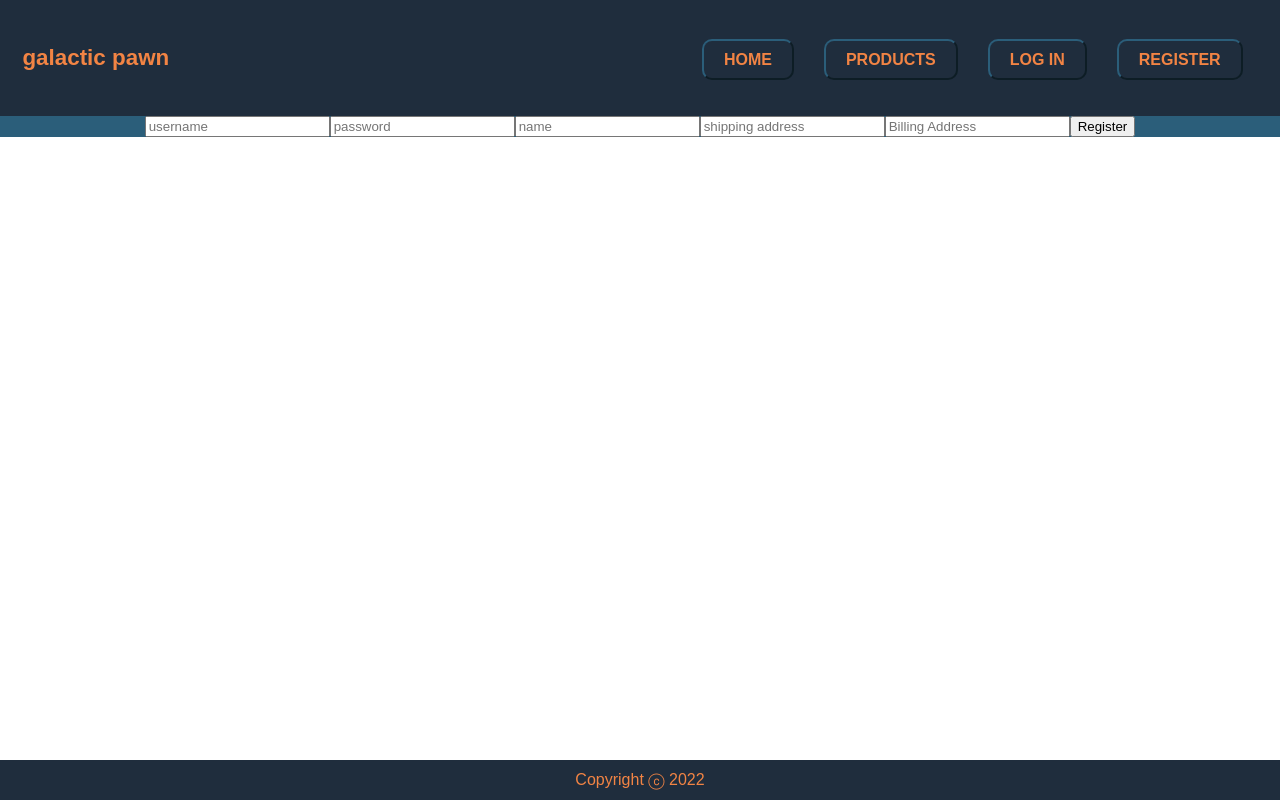
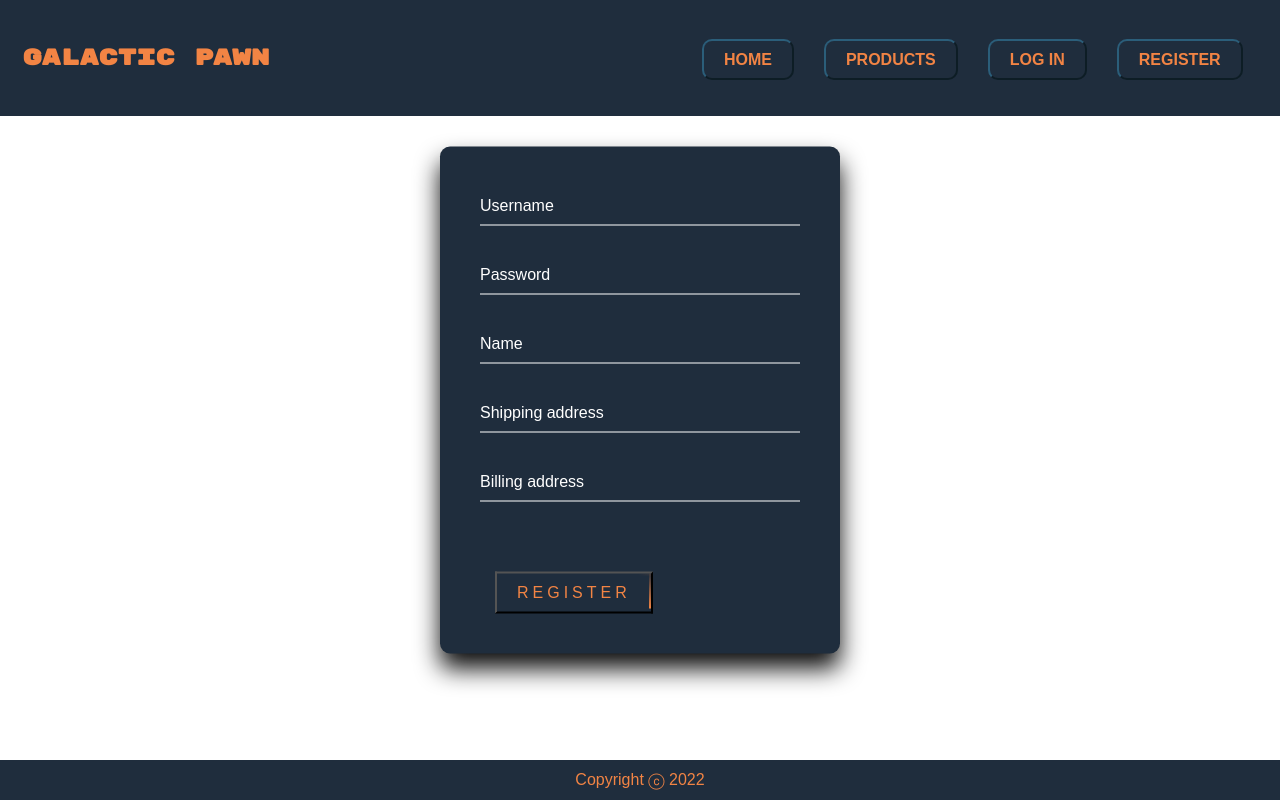
Before and after one commit to timDeHof/PawnShop-Galaxyv2.0, a React (Create React App) app: page /register in a window 1280 px wide. Built offline with nearby package versions, Linux system fonts and the light colour scheme; no server answers.

Commit message:
added CSS to register page similar to Login page

```diff
--- a/public/index.html
+++ b/public/index.html
@@ -3,6 +3,9 @@
   <head>
     <meta charset="UTF-8" />
     <meta name="viewport" content="width=device-width, initial-scale=1.0" />
+    <style>
+      @import url("https://fonts.googleapis.com/css2?family=Rubik+Mono+One&display=swap");
+    </style>
     <title>Full-Stack App</title>
   </head>
   <body>
--- a/src/components/Login.jsx
+++ b/src/components/Login.jsx
@@ -3,6 +3,7 @@ import { loginUser } from "../axios-services/users";
 import useAuth from "../hooks/useAuth";
 import { useNavigate } from "react-router-dom";
 import styles from "../style/Login.module.css";
+import "../style/App.css";
 function Login() {
   const { setToken, setUser, token } = useAuth();
   const [username, setUsername] = useState("");
@@ -12,13 +13,13 @@ function Login() {
 
   return (
     <div className={styles.login_box}>
+      <h2>Log in</h2>
       {!token ? (
         <h2>Please log in or register</h2>
       ) : (
         <h2>Hello, {user ? user.username : "Guest!"}</h2>
       )}
 
-      <h2>Log in</h2>
       <form
         onSubmit={async (ev) => {
           ev.preventDefault();
--- a/src/components/Register.jsx
+++ b/src/components/Register.jsx
@@ -1,6 +1,7 @@
 import React, { useState } from "react";
 import { registerUser } from "../axios-services/users";
 import useAuth from "../hooks/useAuth";
+import styles from "../style/Register.module.css";
 
 function Register() {
   const { setToken } = useAuth();
@@ -11,7 +12,7 @@ function Register() {
   const [billingAddress, setBillingAddress] = useState("");
 
   return (
-    <div>
+    <div className={styles.register_box}>
       <form
         onSubmit={async (e) => {
           e.preventDefault();
@@ -33,53 +34,72 @@ function Register() {
           }
         }}
       >
+        <div className={styles.user_box}>
           <input
             value={username}
             type="text"
-          placeholder="username"
             onChange={(e) => {
               setUsername(e.target.value);
             }}
             required
             minLength="10"
           />
+          <label>Username</label>
+        </div>
+        <div className={styles.user_box}>
           <input
             value={password}
             type="password"
-          placeholder="password"
             onChange={(e) => {
               setPassword(e.target.value);
             }}
             required
             minLength="10"
           />
+          <label>Password</label>
+        </div>
+        <div className={styles.user_box}>
           <input
             value={name}
             type="text"
-          placeholder="name"
             onChange={(e) => {
               setName(e.target.value);
             }}
             required
           />
+          <label>Name</label>
+        </div>
+        <div className={styles.user_box}>
           <input
             value={shippingAddress}
             type="text"
-          placeholder="shipping address"
             onChange={(e) => {
               setShippingAddress(e.target.value);
             }}
             required
           />
+          <label>Shipping address</label>
+        </div>
+        <div className={styles.user_box}>
           <input
             value={billingAddress}
             type="text"
-          placeholder="Billing Address"
             onChange={(e) => {
               setBillingAddress(e.target.value);
             }}
+            required
           />
-        <button type="submit">Register</button>
+          <label>Billing address</label>
+        </div>
+        <div className={styles.buttonContainer}>
+          <button className={styles.submit} type="submit">
+            <span></span>
+            <span></span>
+            <span></span>
+            <span></span>
+            Register
+          </button>
+        </div>
       </form>
     </div>
   );
--- a/src/components/index.js
+++ b/src/components/index.js
@@ -2,3 +2,7 @@ export { default as App } from "./App";
 export { default as Login } from "./Login";
 export { default as Navbar } from "./Navbar";
 export { default as Register } from "./Register";
+export { default as Header } from "./Header";
+export { default as Footer } from "./Footer";
+export { default as SingleProduct } from "./SingleProduct";
+export { default as Products } from "./Products";
--- a/src/style/Header.module.css
+++ b/src/style/Header.module.css
@@ -18,4 +18,5 @@
   padding: 0;
   font-size: inherit;
   color: var(--secondary_alt);
+  font-family: "Rubik Mono One", sans-serif;
 }
--- a/src/style/Login.module.css
+++ b/src/style/Login.module.css
@@ -1,5 +1,10 @@
+body {
+  margin: 0;
+  padding: 0;
+  background: linear-gradient(var(--primary), var(--primary_alt));
+}
+
 .login_box {
-  display: absolute;
   position: absolute;
   top: 50%;
   left: 50%;
--- /dev/null
+++ b/src/style/Register.module.css
@@ -0,0 +1,344 @@
+body {
+  margin: 0;
+  padding: 0;
+  background: linear-gradient(var(--primary), var(--primary_alt));
+}
+
+.register_box {
+  position: absolute;
+  top: 50%;
+  left: 50%;
+  width: 400px;
+  padding: 40px;
+  transform: translate(-50%, -50%);
+  background: var(--primary);
+  box-sizing: border-box;
+  box-shadow: 0 15px 25px var(--additional_color);
+  border-radius: 10px;
+}
+
+.register_box h2 {
+  margin: 0 0 30px;
+  padding: 0;
+  color: #fff;
+  text-align: center;
+}
+.register_box .user_box {
+  position: relative;
+}
+
+.register_box .user_box input {
+  width: 100%;
+  padding: 10px 0;
+  font-size: 16px;
+  color: #fff;
+  margin-bottom: 30px;
+  border: none;
+  border-bottom: 1px solid #fff;
+  outline: none;
+  background: transparent;
+}
+
+.register_box .user_box label {
+  position: absolute;
+  top: 0;
+  left: 0;
+  padding: 10px 0;
+  font-size: 16px;
+  color: #fff;
+  pointer-events: none;
+  transition: 0.5s;
+}
+
+.register_box .user_box input:focus ~ label,
+.register_box .user_box input:valid ~ label {
+  top: -20px;
+  left: 0;
+  color: var(--secondary);
+  font-size: 12px;
+}
+
+.register_box .buttonContainer {
+  position: relative;
+  display: inline-block;
+}
+
+.register_box .buttonContainer .submit {
+  position: relative;
+  display: inline-block;
+  text-align: center;
+  padding: 10px 20px;
+  color: var(--secondary_alt);
+  font-size: 16px;
+  text-decoration: none;
+  text-transform: uppercase;
+  overflow: hidden;
+  transition: 0.5s;
+  margin: 40px 15px 0px 15px;
+
+  letter-spacing: 4px;
+  background: transparent;
+}
+
+.register_box .buttonContainer .submit:hover {
+  background: var(--secondary_alt);
+  color: #fff;
+  border-radius: 5px;
+  box-shadow: 0 0 5px var(--secondary_alt), 0 0 25px var(--secondary_alt),
+    0 0 50px var(--secondary_alt), 0 0 100px var(--secondary_alt);
+}
+
+.register_box .submit span {
+  position: absolute;
+  display: block;
+}
+.register_box .submit span:nth-child(1) {
+  top: 0;
+  left: -100%;
+  width: 100%;
+  height: 2px;
+  background: linear-gradient(90deg, transparent, var(--secondary_alt));
+  animation: btn-anim1 1s linear infinite;
+}
+
+@keyframes btn-anim1 {
+  0% {
+    left: -100%;
+  }
+  50%,
+  100% {
+    left: 100%;
+  }
+}
+
+.register_box .submit span:nth-child(2) {
+  top: -100%;
+  right: 0;
+  width: 2px;
+  height: 100%;
+  background: linear-gradient(180deg, transparent, var(--secondary_alt));
+  animation: btn-anim2 1s linear infinite;
+  animation-delay: 0.25s;
+}
+
+@keyframes btn-anim2 {
+  0% {
+    top: -100%;
+  }
+  50%,
+  100% {
+    top: 100%;
+  }
+}
+
+.register_box .submit span:nth-child(3) {
+  bottom: 0;
+  right: -100%;
+  width: 100%;
+  height: 2px;
+  background: linear-gradient(270deg, transparent, var(--secondary_alt));
+  animation: btn-anim3 1s linear infinite;
+  animation-delay: 0.5s;
+}
+
+@keyframes btn-anim3 {
+  0% {
+    right: -100%;
+  }
+  50%,
+  100% {
+    right: 100%;
+  }
+}
+
+.register_box .submit span:nth-child(4) {
+  bottom: -100%;
+  left: 0;
+  width: 2px;
+  height: 100%;
+  background: linear-gradient(360deg, transparent, var(--secondary_alt));
+  animation: btn-anim4 1s linear infinite;
+  animation-delay: 0.75s;
+}
+
+@keyframes btn-anim4 {
+  0% {
+    bottom: -100%;
+  }
+  50%,
+  100% {
+    bottom: 100%;
+  }
+}
+body {
+  margin: 0;
+  padding: 0;
+  background: linear-gradient(var(--primary), var(--primary_alt));
+}
+
+.register_box {
+  position: absolute;
+  top: 50%;
+  left: 50%;
+  width: 400px;
+  padding: 40px;
+  transform: translate(-50%, -50%);
+  background: var(--primary);
+  box-sizing: border-box;
+  box-shadow: 0 15px 25px var(--additional_color);
+  border-radius: 10px;
+}
+
+.register_box h2 {
+  margin: 0 0 30px;
+  padding: 0;
+  color: #fff;
+  text-align: center;
+}
+.register_box .user_box {
+  position: relative;
+}
+
+.register_box .user_box input {
+  width: 100%;
+  padding: 10px 0;
+  font-size: 16px;
+  color: #fff;
+  margin-bottom: 30px;
+  border: none;
+  border-bottom: 1px solid #fff;
+  outline: none;
+  background: transparent;
+}
+
+.register_box .user_box label {
+  position: absolute;
+  top: 0;
+  left: 0;
+  padding: 10px 0;
+  font-size: 16px;
+  color: #fff;
+  pointer-events: none;
+  transition: 0.5s;
+}
+
+.register_box .user_box input:focus ~ label,
+.register_box .user_box input:valid ~ label {
+  top: -20px;
+  left: 0;
+  color: var(--secondary);
+  font-size: 12px;
+}
+
+.register_box .buttonContainer {
+  position: relative;
+  display: inline-block;
+}
+
+.register_box .buttonContainer .submit {
+  position: relative;
+  display: inline-block;
+  text-align: center;
+  padding: 10px 20px;
+  color: var(--secondary_alt);
+  font-size: 16px;
+  text-decoration: none;
+  text-transform: uppercase;
+  overflow: hidden;
+  transition: 0.5s;
+  margin: 40px 15px 0px 15px;
+
+  letter-spacing: 4px;
+  background: transparent;
+}
+
+.register_box .buttonContainer .submit:hover {
+  background: var(--secondary_alt);
+  color: #fff;
+  border-radius: 5px;
+  box-shadow: 0 0 5px var(--secondary_alt), 0 0 25px var(--secondary_alt),
+    0 0 50px var(--secondary_alt), 0 0 100px var(--secondary_alt);
+}
+
+.register_box .submit span {
+  position: absolute;
+  display: block;
+}
+.register_box .submit span:nth-child(1) {
+  top: 0;
+  left: -100%;
+  width: 100%;
+  height: 2px;
+  background: linear-gradient(90deg, transparent, var(--secondary_alt));
+  animation: btn-anim1 1s linear infinite;
+}
+
+@keyframes btn-anim1 {
+  0% {
+    left: -100%;
+  }
+  50%,
+  100% {
+    left: 100%;
+  }
+}
+
+.register_box .submit span:nth-child(2) {
+  top: -100%;
+  right: 0;
+  width: 2px;
+  height: 100%;
+  background: linear-gradient(180deg, transparent, var(--secondary_alt));
+  animation: btn-anim2 1s linear infinite;
+  animation-delay: 0.25s;
+}
+
+@keyframes btn-anim2 {
+  0% {
+    top: -100%;
+  }
+  50%,
+  100% {
+    top: 100%;
+  }
+}
+
+.register_box .submit span:nth-child(3) {
+  bottom: 0;
+  right: -100%;
+  width: 100%;
+  height: 2px;
+  background: linear-gradient(270deg, transparent, var(--secondary_alt));
+  animation: btn-anim3 1s linear infinite;
+  animation-delay: 0.5s;
+}
+
+@keyframes btn-anim3 {
+  0% {
+    right: -100%;
+  }
+  50%,
+  100% {
+    right: 100%;
+  }
+}
+
+.register_box .submit span:nth-child(4) {
+  bottom: -100%;
+  left: 0;
+  width: 2px;
+  height: 100%;
+  background: linear-gradient(360deg, transparent, var(--secondary_alt));
+  animation: btn-anim4 1s linear infinite;
+  animation-delay: 0.75s;
+}
+
+@keyframes btn-anim4 {
+  0% {
+    bottom: -100%;
+  }
+  50%,
+  100% {
+    bottom: 100%;
+  }
+}
```
Lines whose indentation alone changed are shown as unchanged.
